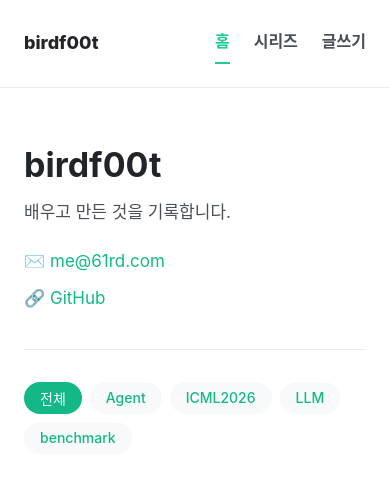
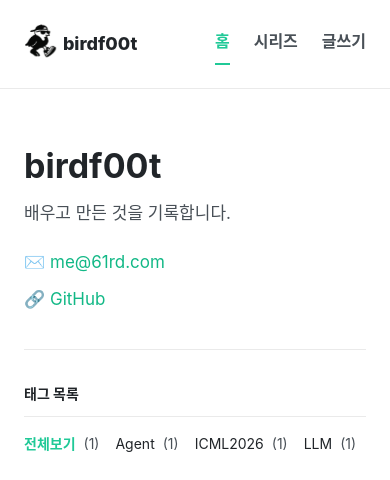
Before and after one commit to birdf00t/birdf00t.github.io, a Jekyll site: the page built from index.md, in a window 390 px wide. Shown: the top 480 px of the page. Built offline with Jekyll 4.4.1, drawn with Linux system fonts in a browser that asks for light colours; grey boxes are pictures that could not be loaded.

Commit message:
Add mascot to header, remove dark mode, move tags to a left sidebar
- Header shows the site mascot with a waddling CSS animation
  (bounce+rotate; respects prefers-reduced-motion)
- Site is now light-only: dropped all @media (prefers-color-scheme: dark)
  overrides and pinned color-scheme: light
- Home page: tags move from a horizontal filter row to a Velog-style
  left sidebar list with per-tag post counts (site.tags-driven),
  responsive to a horizontal wrapped row under 700px

```diff
--- a/_includes/header.html
+++ b/_includes/header.html
@@ -1,6 +1,9 @@
 <header class="site-header">
   <div class="wrap">
-    <a class="site-title" href="{{ '/' | relative_url }}">{{ site.title }}</a>
+    <a class="site-title" href="{{ '/' | relative_url }}">
+      <img class="mascot" src="{{ '/assets/img/mascot.png' | relative_url }}" alt="">
+      {{ site.title }}
+    </a>
     <nav class="site-nav">
       <a href="{{ '/' | relative_url }}"{% if page.url == '/' %} class="is-active"{% endif %}>홈</a>
       <a href="{{ '/series/' | relative_url }}"{% if page.url == '/series/' %} class="is-active"{% endif %}>시리즈</a>
--- a/_layouts/default.html
+++ b/_layouts/default.html
@@ -9,7 +9,7 @@
 </head>
 <body>
   {% include header.html %}
-  <main class="wrap{% if page.url == '/write/' %} wrap-wide{% endif %}">
+  <main class="wrap{% if page.url == '/write/' %} wrap-wide{% endif %}{% if page.url == '/' %} wrap-home{% endif %}">
     {{ content }}
   </main>
   {% include footer.html %}
--- a/_layouts/home.html
+++ b/_layouts/home.html
@@ -13,25 +13,28 @@
   </ul>
 </div>
 
-{% assign tag_str = "" %}
-{% for post in site.posts %}
-  {% for tag in post.tags %}
-    {% unless tag_str contains tag %}
-      {% assign tag_str = tag_str | append: tag | append: "||" %}
-    {% endunless %}
+{% assign tag_names = site.tags | sort %}
+
+<div class="home-layout">
+  {% if tag_names.size > 0 %}
+  <aside class="tag-sidebar">
+    <p class="tag-sidebar-title">태그 목록</p>
+    <ul class="tag-sidebar-list" id="tag-sidebar-list">
+      <li class="tag-sidebar-item is-active" data-tag="">
+        <span class="tag-sidebar-name">전체보기</span>
+        <span class="tag-sidebar-count">({{ site.posts.size }})</span>
+      </li>
+      {% for tag in tag_names %}
+      <li class="tag-sidebar-item" data-tag="{{ tag[0] }}">
+        <span class="tag-sidebar-name">{{ tag[0] }}</span>
+        <span class="tag-sidebar-count">({{ tag[1].size }})</span>
+      </li>
       {% endfor %}
-{% endfor %}
-{% assign all_tags = tag_str | split: "||" | sort %}
-
-{% if all_tags.size > 0 %}
-<div class="tag-filter" id="tag-filter">
-  <button type="button" class="tag-chip is-active" data-tag="">전체</button>
-  {% for tag in all_tags %}
-  <button type="button" class="tag-chip" data-tag="{{ tag }}">{{ tag }}</button>
-  {% endfor %}
-</div>
+    </ul>
+  </aside>
   {% endif %}
 
+  <div class="home-main">
     <ul class="post-list" id="post-list">
       {% for post in site.posts %}
       <li class="post-item" data-tags="{{ post.tags | join: ',' }}">
--- a/assets/css/style.css
+++ b/assets/css/style.css
@@ -7,6 +7,7 @@
   --accent-active: #20c997;
   --tag-bg: #f8f9fa;
   --max-width: 768px;
+  color-scheme: light;
 }
 
 * { box-sizing: border-box; }
@@ -51,9 +52,26 @@
   justify-content: space-between;
 }
 .site-title {
+  display: inline-flex;
+  align-items: center;
+  gap: 8px;
   font-weight: 800;
   font-size: 18px;
   color: var(--text);
+}
+.mascot {
+  height: 32px;
+  width: auto;
+  display: block;
+  animation: mascot-waddle 0.7s ease-in-out infinite;
+  transform-origin: 70% 100%;
+}
+@keyframes mascot-waddle {
+  0%, 100% { transform: translateY(0) rotate(-6deg); }
+  50% { transform: translateY(-3px) rotate(6deg); }
+}
+@media (prefers-reduced-motion: reduce) {
+  .mascot { animation: none; }
 }
 .site-nav {
   display: flex;
@@ -114,6 +132,62 @@
 .tag-chip.is-active {
   background: var(--accent);
   color: #fff;
+}
+
+/* home layout: tag sidebar + post list */
+.home-layout {
+  display: flex;
+  align-items: flex-start;
+  gap: 40px;
+  margin-top: 32px;
+}
+.tag-sidebar {
+  flex: 0 0 160px;
+  width: 160px;
+  position: sticky;
+  top: 24px;
+}
+.tag-sidebar-title {
+  font-size: 14px;
+  font-weight: 700;
+  color: var(--text);
+  margin: 0 0 8px;
+  padding-bottom: 10px;
+  border-bottom: 1px solid var(--border);
+}
+.tag-sidebar-list {
+  list-style: none;
+  margin: 0;
+  padding: 0;
+}
+.tag-sidebar-item {
+  display: flex;
+  justify-content: space-between;
+  gap: 8px;
+  padding: 7px 0;
+  font-size: 14px;
+  cursor: pointer;
+}
+.tag-sidebar-name { color: var(--text); }
+.tag-sidebar-count { color: var(--muted); }
+.tag-sidebar-item:hover .tag-sidebar-name { color: var(--accent); }
+.tag-sidebar-item.is-active .tag-sidebar-name {
+  color: var(--accent-active);
+  font-weight: 600;
+}
+.home-main { flex: 1; min-width: 0; }
+
+@media (max-width: 700px) {
+  .home-layout { flex-direction: column; }
+  .tag-sidebar {
+    position: static;
+    width: 100%;
+  }
+  .tag-sidebar-list {
+    display: flex;
+    flex-wrap: wrap;
+    gap: 8px 16px;
+  }
 }
 
 /* post list */
@@ -363,6 +437,7 @@
 #save-hint { margin-top: 4px; }
 
 .wrap-wide { max-width: 1080px; }
+.wrap-home { max-width: 968px; }
 
 .gh-connect {
   border: 1px solid var(--border);
@@ -529,18 +604,6 @@
   cursor: pointer;
   margin-left: auto;
 }
-@media (prefers-color-scheme: dark) {
-  .edit-banner {
-    background: #3a2f13;
-    color: #fde68a;
-    border-color: #5c4a1a;
-  }
-  .edit-banner #edit-cancel-btn {
-    color: #fde68a;
-    border-color: #fde68a;
-  }
-}
-
 .write-layout {
   display: grid;
   grid-template-columns: minmax(0, 1fr) minmax(0, 1fr);
@@ -599,19 +662,3 @@
   align-items: center;
 }
 .site-footer a { color: var(--muted); }
-
-@media (prefers-color-scheme: dark) {
-  :root {
-    --text: #e6e6e6;
-    --muted: #9a9a9a;
-    --bg: #111111;
-    --border: #2a2a2a;
-    --accent: #20c997;
-    --accent-active: #38d9a9;
-    --tag-bg: #1c2b26;
-  }
-  .post-content pre, .post-content code { background: #1c1c1c; }
-  #preview { background: #1c1c1c; }
-  .write-actions button { background: var(--text); color: var(--bg); }
-  .write-actions button#copy-btn { background: transparent; color: var(--text); }
-}
```
Also changed, not shown: other parts of _layouts/home.html (+12 -10 lines), assets/img/mascot.png (added). Lines whose indentation alone changed are shown as unchanged.
